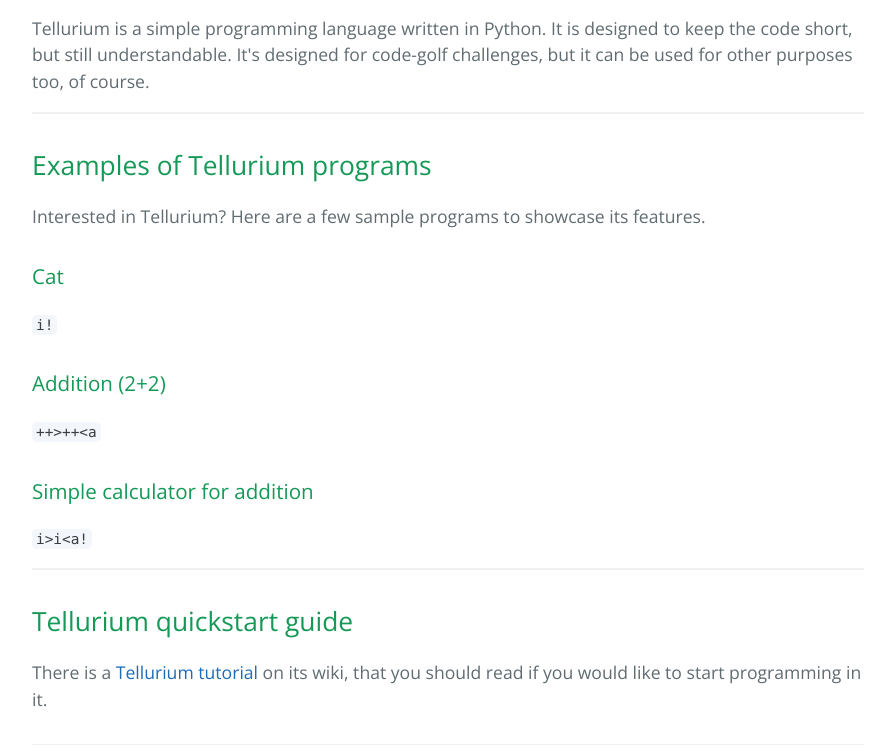
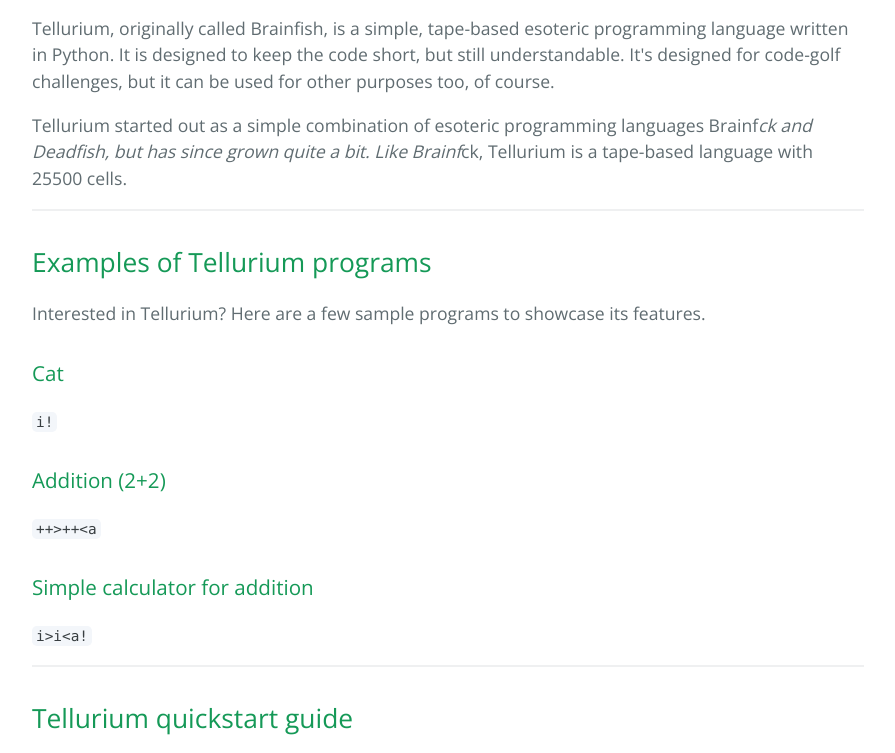
Before and after one commit to m654z/Tellurium, a plain HTML site: page index.html in a window 1280 px wide. Shown: the part 470-1223 px from the top of the page, without its empty margins (192-1087 px from the left). Drawn offline with nearby package versions, Linux system fonts and the light colour scheme.

```diff
--- a/index.html
+++ b/index.html
@@ -22,7 +22,9 @@
       <h1>
 <a id="tellurium" class="anchor" href="#tellurium" aria-hidden="true"><span aria-hidden="true" class="octicon octicon-link"></span></a>Tellurium</h1>
 
-<p>Tellurium is a simple programming language written in Python. It is designed to keep the code short, but still understandable. It's designed for code-golf challenges, but it can be used for other purposes too, of course.</p>
+<p>Tellurium, originally called Brainfish, is a simple, tape-based esoteric programming language written in Python. It is designed to keep the code short, but still understandable. It's designed for code-golf challenges, but it can be used for other purposes too, of course.</p>
+
+<p>Tellurium started out as a simple combination of esoteric programming languages Brainf<em>ck and Deadfish, but has since grown quite a bit. Like Brainf</em>ck, Tellurium is a tape-based language with 25500 cells.</p>
 
 <hr>
 
@@ -51,7 +53,7 @@
 <h2>
 <a id="tellurium-quickstart-guide" class="anchor" href="#tellurium-quickstart-guide" aria-hidden="true"><span aria-hidden="true" class="octicon octicon-link"></span></a>Tellurium quickstart guide</h2>
 
-<p>There is a <a href="https://github.com/m654z/Tellurium/wiki/Getting-started-Tutorial">Tellurium tutorial</a> on its wiki, that you should read if you would like to start programming in it.</p>
+<p>There is a <a href="https://github.com/m654z/Tellurium/wiki/Getting-started-Tutorial">Tellurium tutorial</a> on its wiki that you should read if you would like to start programming in it.</p>
 
       <footer class="site-footer">
         <span class="site-footer-owner"><a href="https://github.com/m654z/Tellurium">Tellurium</a> is maintained by <a href="https://github.com/m654z">m654z</a>.</span>
--- a/params.json
+++ b/params.json
@@ -1,6 +1,6 @@
 {
   "name": "Tellurium",
   "tagline": "A simple language designed for code-golfing.",
-  "body": "# Tellurium\r\n\r\nTellurium is a simple programming language written in Python. It is designed to keep the code short, but still understandable. It's designed for code-golf challenges, but it can be used for other purposes too, of course.\r\n\r\n\r\n***\r\n\r\n\r\n## Examples of Tellurium programs\r\n\r\nInterested in Tellurium? Here are a few sample programs to showcase its features.\r\n\r\n### Cat\r\n\r\n`i!`\r\n\r\n### Addition (2+2)\r\n\r\n`++>++<a`\r\n\r\n### Simple calculator for addition\r\n\r\n`i>i<a!`\r\n\r\n***\r\n\r\n## Tellurium quickstart guide\r\n\r\nThere is a [Tellurium tutorial](https://github.com/m654z/Tellurium/wiki/Getting-started-Tutorial) on its wiki, that you should read if you would like to start programming in it.",
+  "body": "# Tellurium\r\n\r\nTellurium, originally called Brainfish, is a simple, tape-based esoteric programming language written in Python. It is designed to keep the code short, but still understandable. It's designed for code-golf challenges, but it can be used for other purposes too, of course.\r\n\r\nTellurium started out as a simple combination of esoteric programming languages Brainf*ck and Deadfish, but has since grown quite a bit. Like Brainf*ck, Tellurium is a tape-based language with 25500 cells.\r\n\r\n***\r\n\r\n\r\n## Examples of Tellurium programs\r\n\r\nInterested in Tellurium? Here are a few sample programs to showcase its features.\r\n\r\n### Cat\r\n\r\n`i!`\r\n\r\n### Addition (2+2)\r\n\r\n`++>++<a`\r\n\r\n### Simple calculator for addition\r\n\r\n`i>i<a!`\r\n\r\n***\r\n\r\n## Tellurium quickstart guide\r\n\r\nThere is a [Tellurium tutorial](https://github.com/m654z/Tellurium/wiki/Getting-started-Tutorial) on its wiki that you should read if you would like to start programming in it.",
   "note": "Don't delete this file! It's used internally to help with page regeneration."
 }
```
